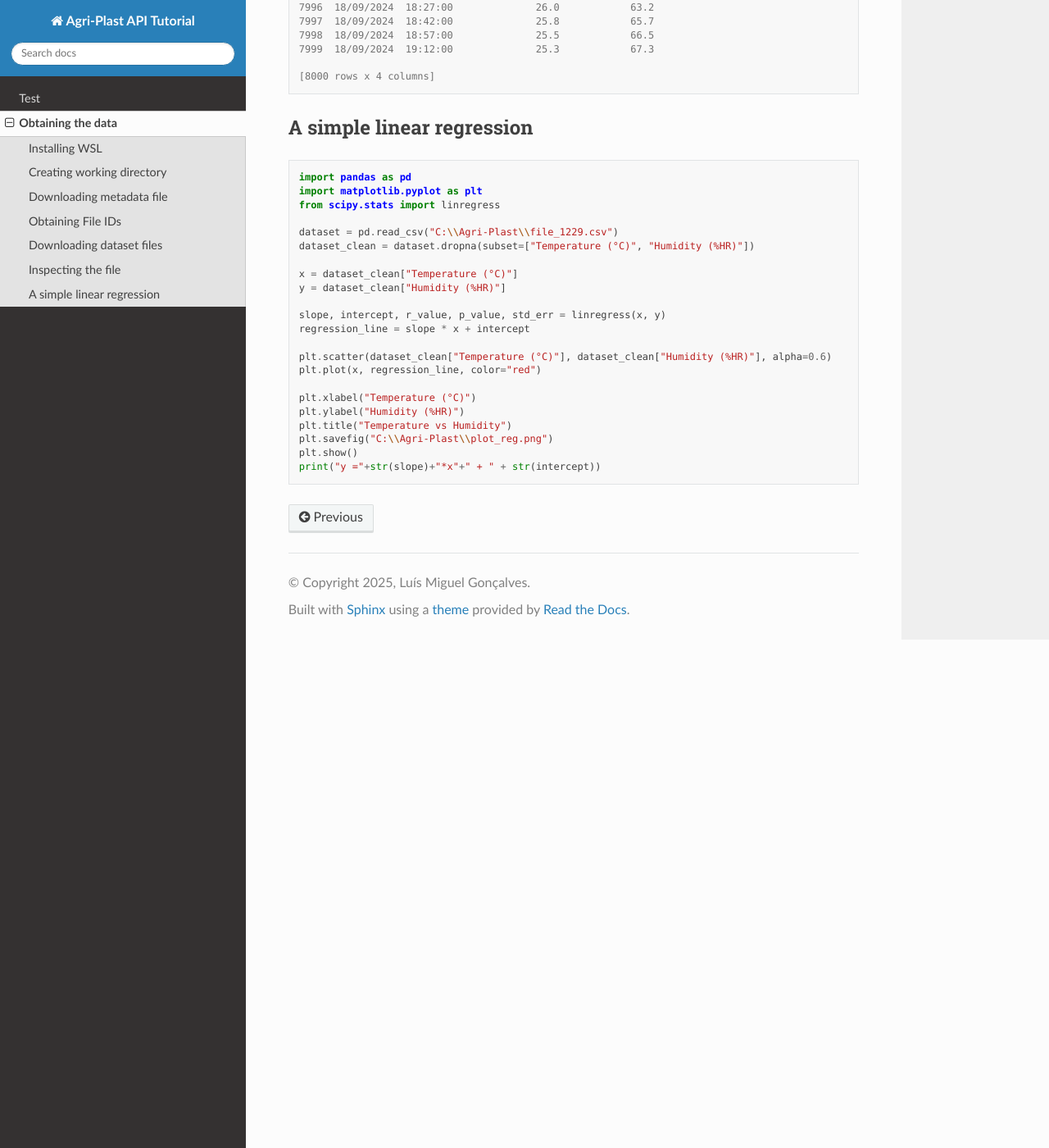
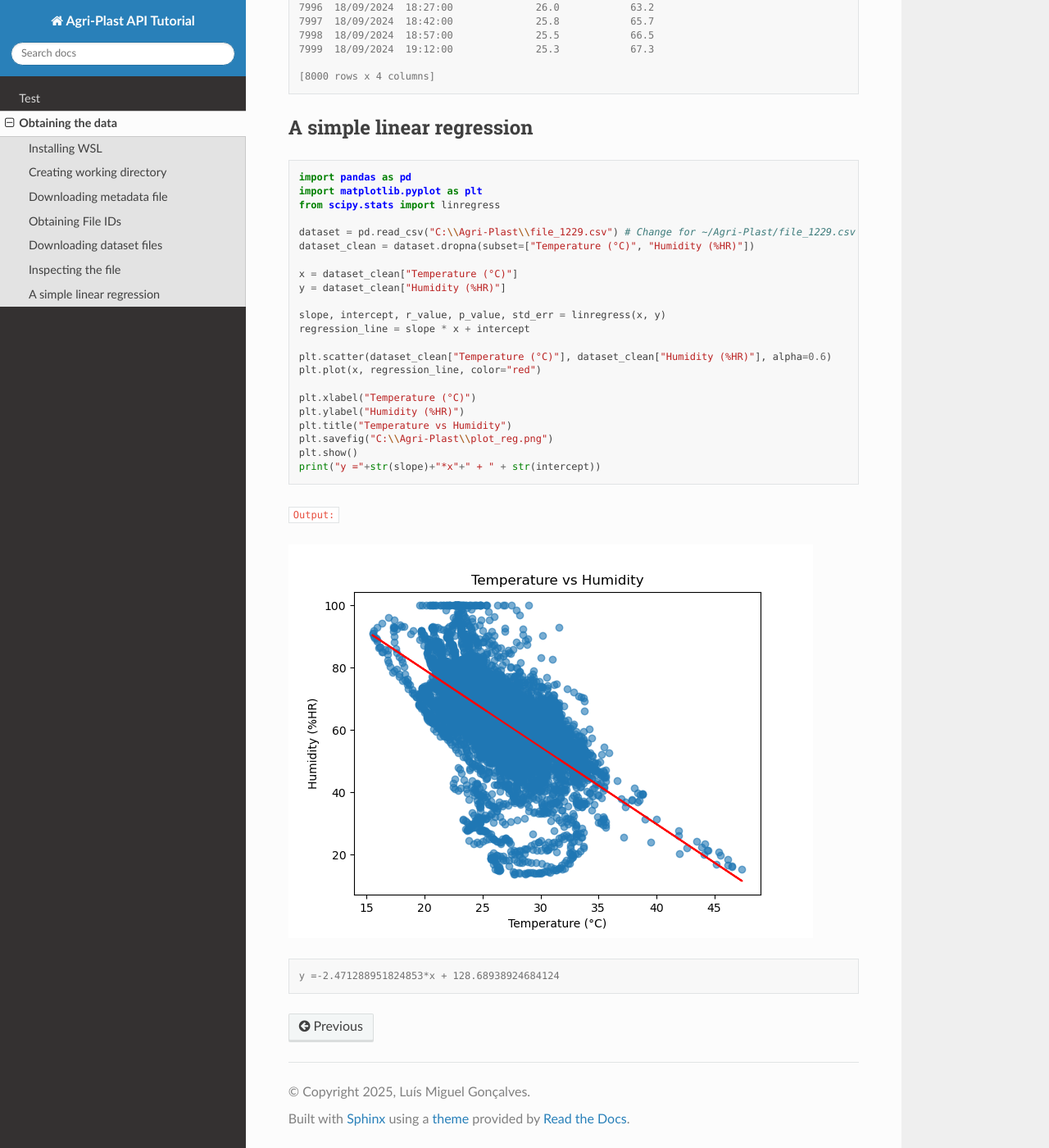
Before and after one commit to lmgoncalves94/Agri-Plast_API, a Sphinx documentation site: the page built from docs/source/api.rst, in a window 1280 px wide and 1400 px high, scrolled down 2721 px. Shown: the whole window at 82% size. Built offline with Sphinx 7.4.7 and the Read the Docs theme 3.1.0, drawn with Linux system fonts in a browser that asks for light colours.

Commit message:
Update api.rst

```diff
--- a/docs/source/api.rst
+++ b/docs/source/api.rst
@@ -155,7 +155,7 @@ A simple linear regression
    import matplotlib.pyplot as plt
    from scipy.stats import linregress
 
-   dataset = pd.read_csv("C:\\Agri-Plast\\file_1229.csv")
+   dataset = pd.read_csv("C:\\Agri-Plast\\file_1229.csv") # Change for ~/Agri-Plast/file_1229.csv on Linux/Mac
    dataset_clean = dataset.dropna(subset=["Temperature (°C)", "Humidity (%HR)"])
 
    x = dataset_clean["Temperature (°C)"]
@@ -173,3 +173,11 @@ A simple linear regression
    plt.savefig("C:\\Agri-Plast\\plot_reg.png")
    plt.show()
    print("y ="+str(slope)+"*x"+" + " + str(intercept))
+
+``Output:``
+
+.. image:: https://github.com/lmgoncalves94/Agri-Plast_API/blob/main/docs/source/1229_plot_reg.png?raw=true
+
+.. code-block:: console
+
+   y =-2.471288951824853*x + 128.68938924684124
```
